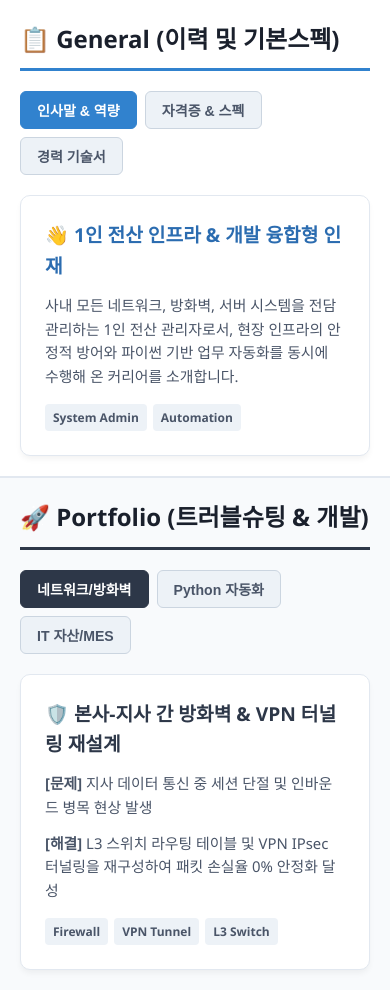
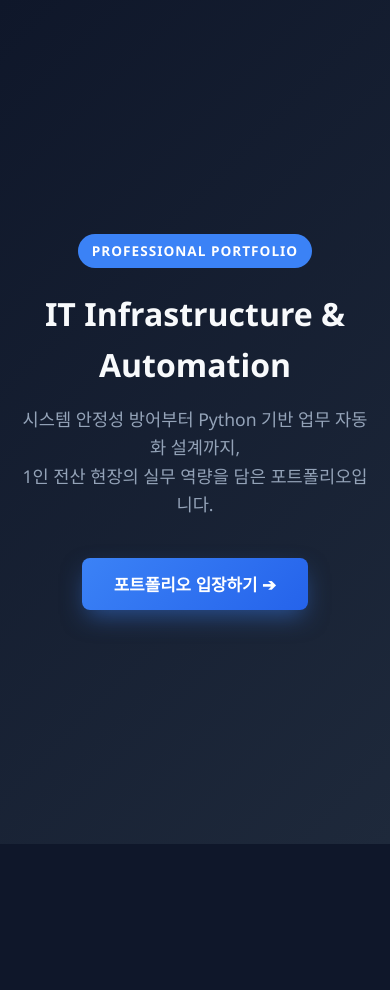
Before and after one commit to respectrt/popol.wr, a plain HTML site: page index.html in a window 390 px wide. After the commit the page ends 947 px from the top, so only its background shows below. Drawn offline with Linux system fonts and the light colour scheme.

Commit message:
Update index.html

```diff
--- a/index.html
+++ b/index.html
@@ -13,17 +13,99 @@
 
         body {
             font-family: 'Segoe UI', -apple-system, BlinkMacSystemFont, Roboto, sans-serif;
-            background-color: #f0f2f5;
+            background-color: #0f172a;
             color: #333;
             line-height: 1.6;
+            overflow: hidden; /* 인트로 화면에서는 스크롤 방지 */
         }
 
-        /* 5:5 레이아웃 */
-        .main-container {
+        /* 공통 화면 전환 컨테이너 */
+        .screen {
+            position: absolute;
+            top: 0;
+            left: 0;
+            width: 100vw;
+            height: 100vh;
+            transition: opacity 0.5s ease, transform 0.5s ease;
+        }
+
+        /* 1단계: 인트로(표지) 화면 스타일 */
+        #intro-screen {
+            background: linear-gradient(135deg, #0f172a 0%, #1e293b 100%);
             display: flex;
-            height: 100vh;
-            width: 100vw;
+            flex-direction: column;
+            justify-content: center;
+            align-items: center;
+            text-align: center;
+            padding: 20px;
+            z-index: 10;
+        }
+
+        .intro-badge {
+            background-color: #3b82f6;
+            color: white;
+            font-size: 0.85rem;
+            font-weight: 600;
+            padding: 6px 14px;
+            border-radius: 20px;
+            margin-bottom: 20px;
+            letter-spacing: 1px;
+            text-transform: uppercase;
+        }
+
+        #intro-screen h1 {
+            font-size: 2.8rem;
+            color: #f8fafc;
+            margin-bottom: 15px;
+            font-weight: 800;
+        }
+
+        #intro-screen p {
+            font-size: 1.1rem;
+            color: #94a3b8;
+            max-width: 600px;
+            margin-bottom: 40px;
+        }
+
+        .enter-btn {
+            background: linear-gradient(135deg, #3b82f6, #2563eb);
+            color: white;
+            font-size: 1.05rem;
+            font-weight: 600;
+            padding: 14px 32px;
+            border: none;
+            border-radius: 8px;
+            cursor: pointer;
+            box-shadow: 0 10px 25px -5px rgba(59, 130, 246, 0.5);
+            transition: all 0.2s ease;
+        }
+
+        .enter-btn:hover {
+            transform: translateY(-2px);
+            box-shadow: 0 15px 30px -5px rgba(59, 130, 246, 0.7);
+            background: linear-gradient(135deg, #2563eb, #1d4ed8);
+        }
+
+        /* 인트로 화면 숨김 처리 클래스 */
+        .screen.hidden {
+            opacity: 0;
+            pointer-events: none;
+            transform: scale(1.05);
+        }
+
+        /* 2단계: 본문 메인 컨테이너 (5:5 좌우 분할 + 탭 구조) */
+        #main-screen {
+            opacity: 0;
+            pointer-events: none;
+            background-color: #f0f2f5;
+            display: flex;
             overflow: hidden;
+        }
+
+        #main-screen.active {
+            opacity: 1;
+            pointer-events: auto;
+            overflow: auto; /* 본문 진입 후엔 스크롤 허용 */
         }
 
         .panel {
@@ -31,10 +113,10 @@
             display: flex;
             flex-direction: column;
             padding: 30px;
+            height: 100vh;
             overflow-y: auto;
         }
 
-        /* 패널 구별 색상 */
         .left-panel {
             background-color: #ffffff;
             border-right: 2px solid #e2e8f0;
@@ -57,7 +139,26 @@
             border-bottom-color: #2d3748;
         }
 
-        /* 중분류 탭 메뉴 (Tab) */
+        /* 상단 홈으로 가기 버튼 */
+        .home-btn {
+            display: inline-block;
+            margin-bottom: 15px;
+            font-size: 0.8rem;
+            color: #718096;
+            background: #edf2f7;
+            padding: 4px 10px;
+            border-radius: 4px;
+            cursor: pointer;
+            border: none;
+            font-weight: 600;
+            transition: background 0.2s;
+        }
+        .home-btn:hover {
+            background: #cbd5e0;
+            color: #2d3748;
+        }
+
+        /* 중분류 탭 메뉴 */
         .tab-menu {
             display: flex;
             gap: 8px;
@@ -75,10 +176,6 @@
             color: #4a5568;
             cursor: pointer;
             transition: all 0.2s ease;
-        }
-
-        .tab-btn:hover {
-            background-color: #e2e8f0;
         }
 
         .left-panel .tab-btn.active {
@@ -110,10 +207,6 @@
         .detail-card.active {
             display: block;
             animation: fadeIn 0.25s ease-in-out;
-        }
-
-        .right-panel .detail-card {
-            background: #ffffff;
         }
 
         .detail-card h3 {
@@ -153,42 +246,52 @@
             to { opacity: 1; transform: translateY(0); }
         }
 
-        /* 반응형 모바일 구조 */
+        /* 모바일 반응형 구조 */
         @media (max-width: 768px) {
-            .main-container {
-                flex-direction: column;
+            body {
+                overflow: auto;
+            }
+            #main-screen {
                 height: auto;
-                overflow: visible;
             }
-
             .panel {
                 height: auto;
                 padding: 20px;
             }
-
             .left-panel {
                 border-right: none;
                 border-bottom: 2px solid #e2e8f0;
+            }
+            #intro-screen h1 {
+                font-size: 2rem;
             }
         }
     </style>
 </head>
 <body>
 
-    <div class="main-container">
+    <!-- [1단계] 인트로 표지 화면 -->
+    <div id="intro-screen" class="screen">
+        <span class="intro-badge">Professional Portfolio</span>
+        <h1>IT Infrastructure & Automation</h1>
+        <p>시스템 안정성 방어부터 Python 기반 업무 자동화 설계까지, <br>1인 전산 현장의 실무 역량을 담은 포트폴리오입니다.</p>
+        <button class="enter-btn" onclick="enterPortfolio()">포트폴리오 입장하기 ➔</button>
+    </div>
+
+    <!-- [2단계] 본문 메인 화면 (좌우 5:5 분할 + 탭 구조) -->
+    <div id="main-screen" class="screen">
 
         <!-- [좌측 영역] 일반 이력 (General) -->
         <div class="panel left-panel">
+            <button class="home-btn" onclick="goToIntro()">↺ 표지로 돌아가기</button>
             <div class="panel-title">📋 General (이력 및 기본스펙)</div>
 
-            <!-- 중분류 탭 -->
             <div class="tab-menu">
                 <button class="tab-btn left-tab active" onclick="switchTab('left', 'gen-1', this)">인사말 & 역량</button>
                 <button class="tab-btn left-tab" onclick="switchTab('left', 'gen-2', this)">자격증 & 스펙</button>
                 <button class="tab-btn left-tab" onclick="switchTab('left', 'gen-3', this)">경력 기술서</button>
             </div>
 
-            <!-- 상세 데이터 -->
             <div class="content-area">
                 <div id="gen-1" class="detail-card left-card active">
                     <h3>👋 1인 전산 인프라 & 개발 융합형 인재</h3>
@@ -201,8 +304,8 @@
 
                 <div id="gen-2" class="detail-card left-card">
                     <h3>📜 보유 자격 및 검증된 스펙</h3>
-                    <p>• <strong>정보처리기사:</strong> 컴퓨터공학 및 공채 서류 검증 방어용 필수 자격</p>
-                    <p>• <strong>한국사능력검정 1급:</strong> 대기업/공기업 기본 스펙 필터링 완전 충족</p>
+                    <p>• <strong>정보처리기사:</strong> 공채 서류 검증 방어용 필수 자격</p>
+                    <p>• <strong>한국사능력검정 1급:</strong> 대기업 지원 기본 스펙 필터링 완전 충족</p>
                     <div class="tag-group">
                         <span class="tag">Certified</span>
                         <span class="tag">Qualification</span>
@@ -212,7 +315,7 @@
                 <div id="gen-3" class="detail-card left-card">
                     <h3>💼 1인 전산 주요 경력 세부 요약</h3>
                     <p>• 기업망 L3, 방화벽 규칙 구성, VPN 터널링, AP 유지보수 총괄</p>
-                    <p>• 사내 IT 자산 리스크 관리 및 외부 유지보수 벤더사 소통 단창 역할</p>
+                    <p>• 사내 IT 자산 리스크 관리 및 외부 유지보수 벤더사 소통 담당</p>
                     <div class="tag-group">
                         <span class="tag">Network Core</span>
                         <span class="tag">Vendor Management</span>
@@ -223,21 +326,20 @@
 
         <!-- [우측 영역] 실전 포트폴리오 (Portfolio) -->
         <div class="panel right-panel">
+            <div style="height: 27px; margin-bottom: 15px;"><!-- 좌측 홈 버튼과 높이 맞춤용 여백 --></div>
             <div class="panel-title">🚀 Portfolio (트러블슈팅 & 개발)</div>
 
-            <!-- 중분류 탭 -->
             <div class="tab-menu">
                 <button class="tab-btn right-tab active" onclick="switchTab('right', 'port-1', this)">네트워크/방화벽</button>
                 <button class="tab-btn right-tab" onclick="switchTab('right', 'port-2', this)">Python 자동화</button>
                 <button class="tab-btn right-tab" onclick="switchTab('right', 'port-3', this)">IT 자산/MES</button>
             </div>
 
-            <!-- 상세 데이터 -->
             <div class="content-area">
                 <div id="port-1" class="detail-card right-card active">
                     <h3>🛡️ 본사-지사 간 방화벽 & VPN 터널링 재설계</h3>
                     <p><strong>[문제]</strong> 지사 데이터 통신 중 세션 단절 및 인바운드 병목 현상 발생</p>
-                    <p><strong>[해결]</strong> L3 스위치 라우팅 테이블 및 VPN IPsec 터널링을 재구성하여 패킷 손실율 0% 안정화 달성</p>
+                    <p><strong>[해결]</strong> L3 스위치 라우팅 테이블 및 VPN IPsec 터널링을 재구성하여 패킷 손실율 최소화 및 안정화 달성</p>
                     <div class="tag-group">
                         <span class="tag">Firewall</span>
                         <span class="tag">VPN Tunnel</span>
@@ -270,18 +372,31 @@
 
     </div>
 
-    <!-- 탭 전환 자바스크립트 로직 -->
+    <!-- 화면 전환 및 탭 제어 자바스크립트 -->
     <script>
+        // 인트로 표지 -> 5:5 본문 화면으로 전환
+        function enterPortfolio() {
+            document.getElementById('intro-screen').classList.add('hidden');
+            document.getElementById('main-screen').classList.add('active');
+            document.body.style.overflow = 'auto';
+        }
+
+        // 5:5 본문 화면 -> 인트로 표지로 복귀
+        function goToIntro() {
+            document.getElementById('main-screen').classList.remove('active');
+            document.getElementById('intro-screen').classList.remove('hidden');
+            document.body.style.overflow = 'hidden';
+            window.scrollTo(0, 0);
+        }
+
+        // 좌우 패널 내부 탭 전환 로직
         function switchTab(side, cardId, btnElement) {
-            // 해당 패널 내의 모든 카드 숨기기
             const cards = document.querySelectorAll(`.${side}-card`);
             cards.forEach(card => card.classList.remove('active'));
 
-            // 해당 패널 내의 모든 탭 버튼 비활성화
             const buttons = document.querySelectorAll(`.${side}-tab`);
             buttons.forEach(btn => btn.classList.remove('active'));
 
-            // 선택한 카드 및 탭 활성화
             document.getElementById(cardId).classList.add('active');
             btnElement.classList.add('active');
         }
```
